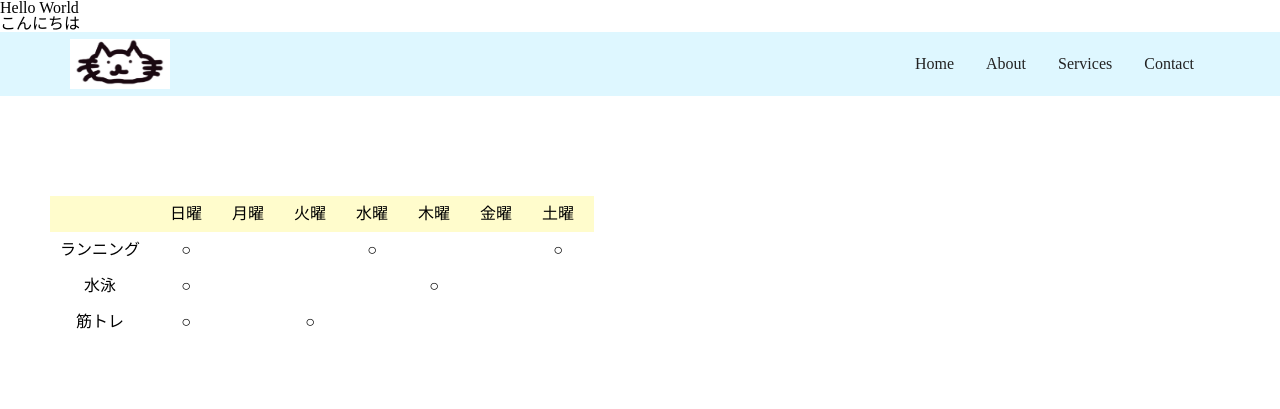
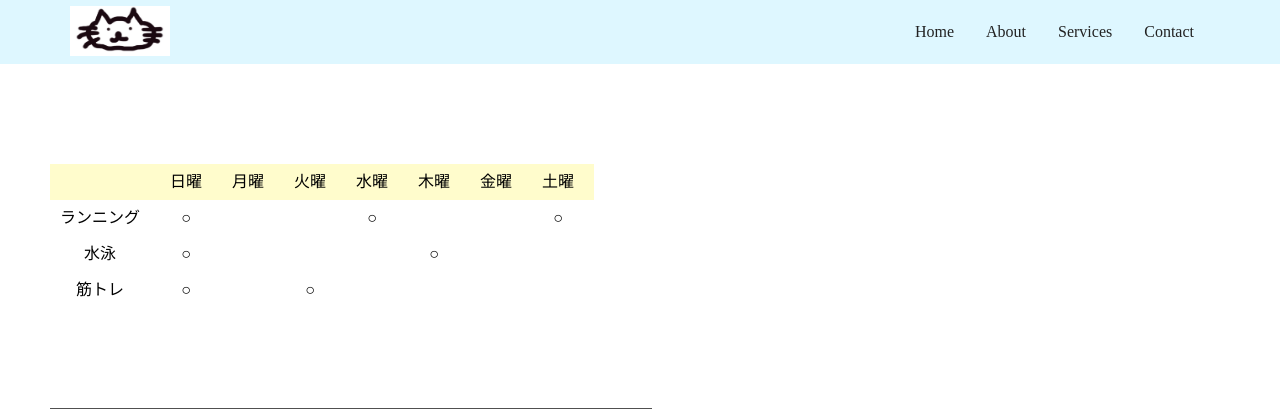
Before and after one commit to Mikenerian/sample_page, a Node server app: page / in a window 1280 px wide. Shown: the top 409 px of the page. Run offline with Node 20, Linux system fonts and the light colour scheme; data that the repository does not hold is empty.

Commit message:
fixed ejs first message

```diff
--- a/views/hello.ejs
+++ b/views/hello.ejs
@@ -1,7 +1,3 @@
-<h1>Hello World</h1>
-
-<h2>こんにちは</h2>
-
 <!DOCTYPE html>
 
 <html lang="ja">
```
